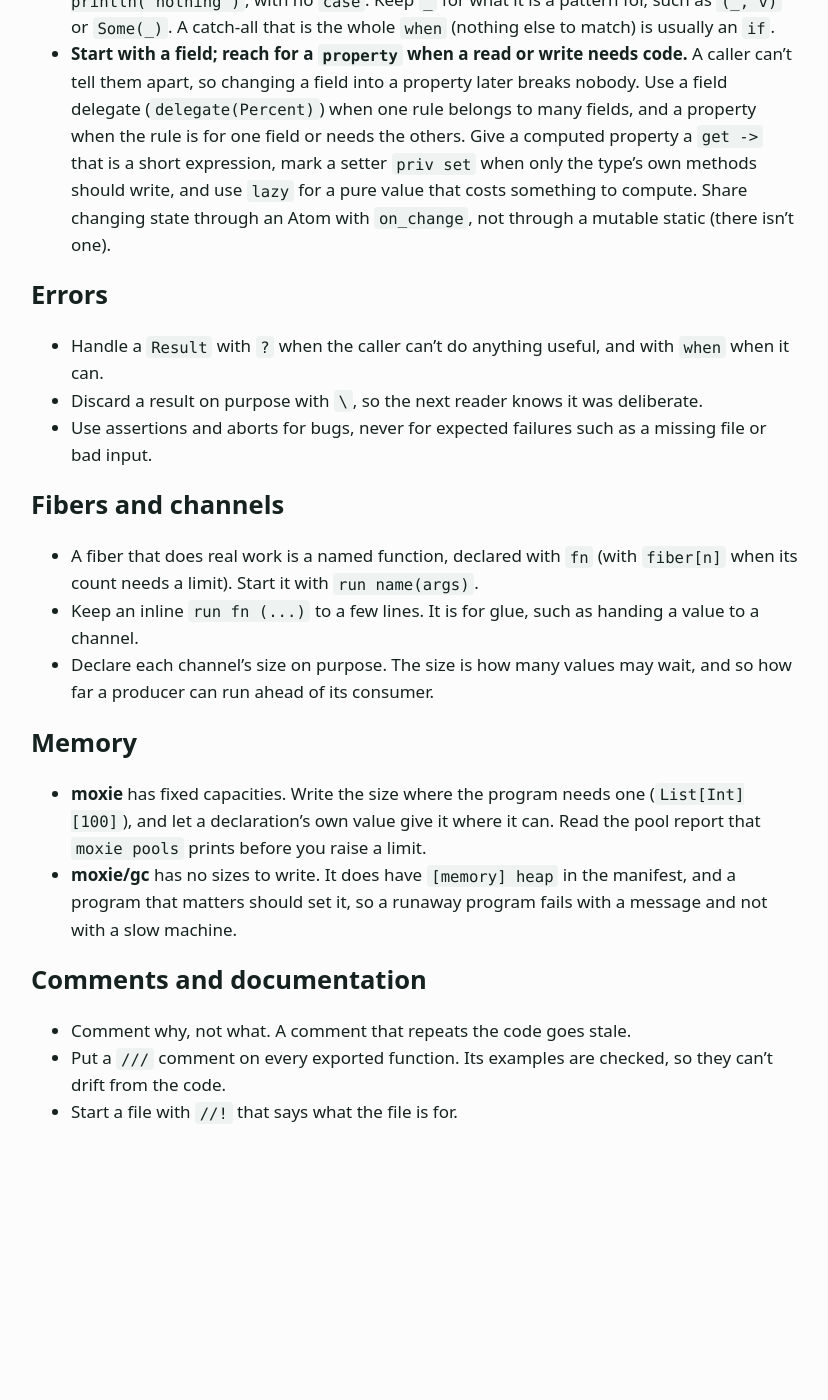
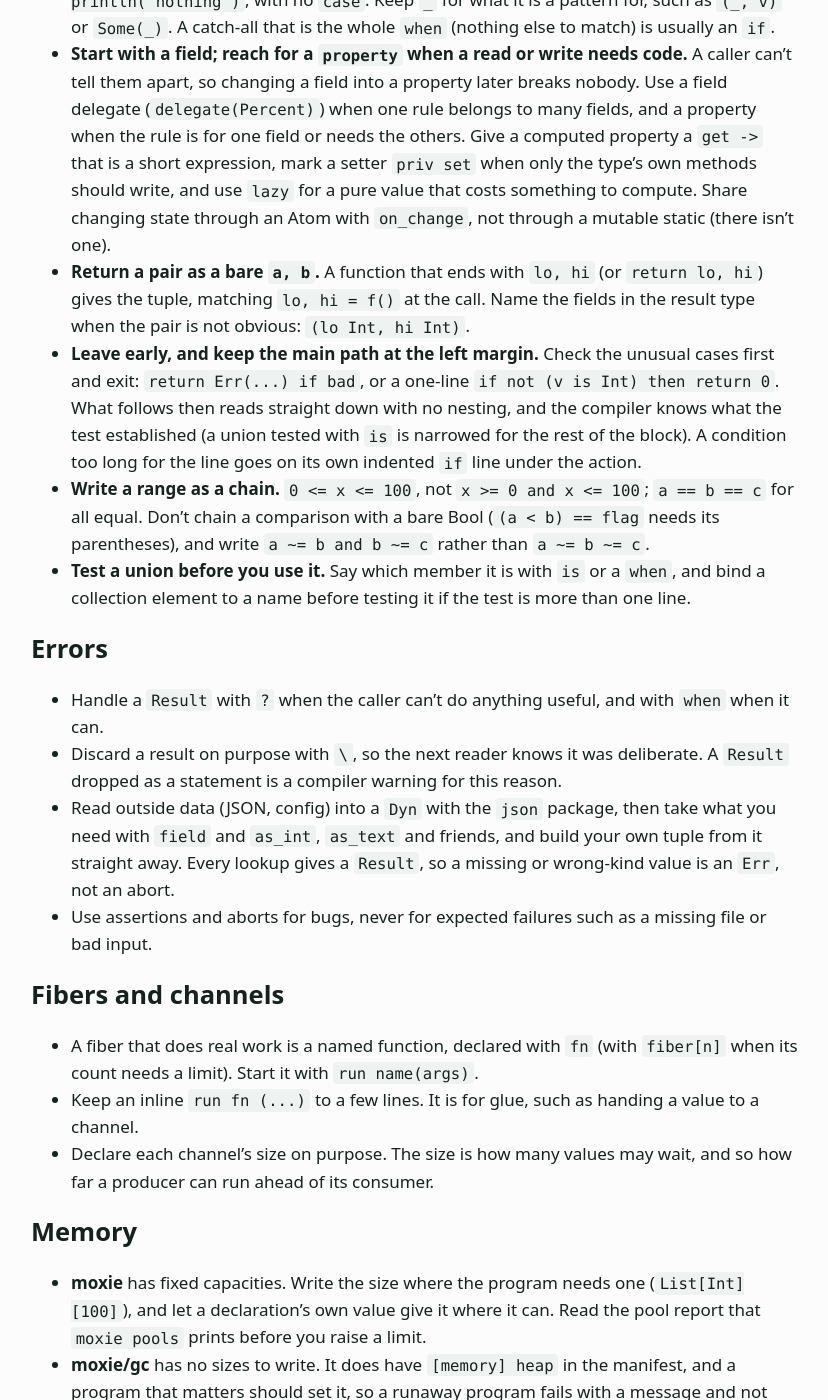
Before and after one commit to slconverse1/moxie, a Jekyll site: the page built from docs/style.md, in a window 1280 px wide and 1400 px high, scrolled down 2534 px. Shown: the whole window, without its empty margins (225-1053 px from the left). Built offline with Jekyll 4.4.1, drawn with Linux system fonts in a browser that asks for light colours; before the commit the page ends 3741 px from its top, so only the background shows below that.

Commit message:
Style Guide: leaving early, ranges as chains, testing unions, bare pair results, json; tutorial uses a chained range
Co-Authored-By: Claude Sonnet 5.5 <noreply@anthropic.com>
Claude-Session: https://claude.ai/code/session_01XCzUchPRZuBnrDtgjNTTye

```diff
--- a/docs/_includes/style-body.md
+++ b/docs/_includes/style-body.md
@@ -55,11 +55,16 @@ A lambda is a function with no name, written `(params) -> body`, with a space on
 
 - **Write `else` for the catch-all arm, not `_ ->`.** It is the last arm of a `when`, of a `select`, and of a `seq`, and it never takes `->`: `else "big"`, and in a `select` just `else println("nothing")`, with no `case`. Keep `_` for what it is a pattern for, such as `(_, v)` or `Some(_)`. A catch-all that is the whole `when` (nothing else to match) is usually an `if`.
 - **Start with a field; reach for a `property` when a read or write needs code.** A caller can't tell them apart, so changing a field into a property later breaks nobody. Use a field delegate (`delegate(Percent)`) when one rule belongs to many fields, and a property when the rule is for one field or needs the others. Give a computed property a `get ->` that is a short expression, mark a setter `priv set` when only the type's own methods should write, and use `lazy` for a pure value that costs something to compute. Share changing state through an Atom with `on_change`, not through a mutable static (there isn't one).
+- **Return a pair as a bare `a, b`.** A function that ends with `lo, hi` (or `return lo, hi`) gives the tuple, matching `lo, hi = f()` at the call. Name the fields in the result type when the pair is not obvious: `(lo Int, hi Int)`.
+- **Leave early, and keep the main path at the left margin.** Check the unusual cases first and exit: `return Err(...) if bad`, or a one-line `if not (v is Int) then return 0`. What follows then reads straight down with no nesting, and the compiler knows what the test established (a union tested with `is` is narrowed for the rest of the block). A condition too long for the line goes on its own indented `if` line under the action.
+- **Write a range as a chain.** `0 <= x <= 100`, not `x >= 0 and x <= 100`; `a == b == c` for all equal. Don't chain a comparison with a bare Bool (`(a < b) == flag` needs its parentheses), and write `a ~= b and b ~= c` rather than `a ~= b ~= c`.
+- **Test a union before you use it.** Say which member it is with `is` or a `when`, and bind a collection element to a name before testing it if the test is more than one line.
 
 ## Errors
 
 - Handle a `Result` with `?` when the caller can't do anything useful, and with `when` when it can.
-- Discard a result on purpose with `\`, so the next reader knows it was deliberate.
+- Discard a result on purpose with `\`, so the next reader knows it was deliberate. A `Result` dropped as a statement is a compiler warning for this reason.
+- Read outside data (JSON, config) into a `Dyn` with the `json` package, then take what you need with `field` and `as_int`, `as_text` and friends, and build your own tuple from it straight away. Every lookup gives a `Result`, so a missing or wrong-kind value is an `Err`, not an abort.
 - Use assertions and aborts for bugs, never for expected failures such as a missing file or bad input.
 
 ## Fibers and channels
```
Also changed, not shown: docs/gc/tutorial.md (+3 -1 lines), docs/tutorial.md (+3 -1 lines).
